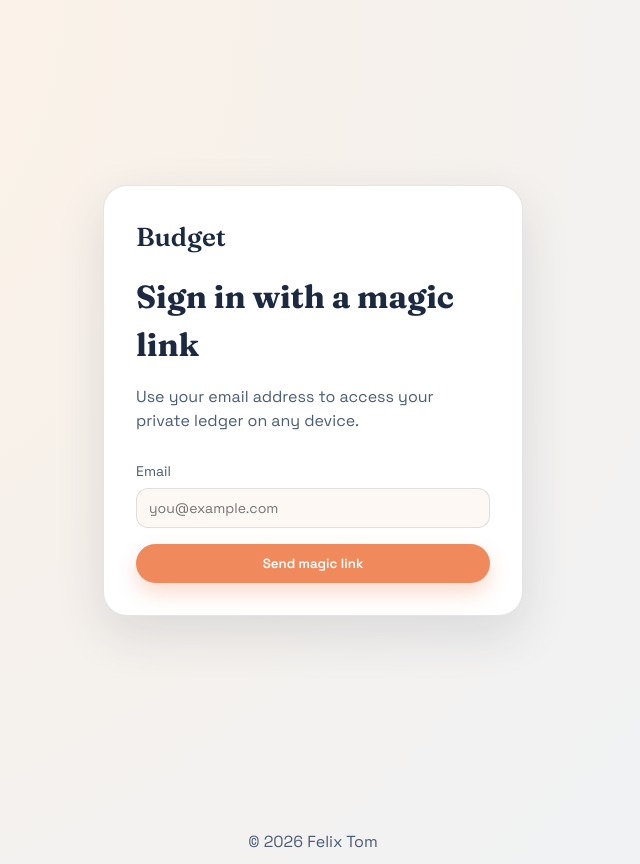
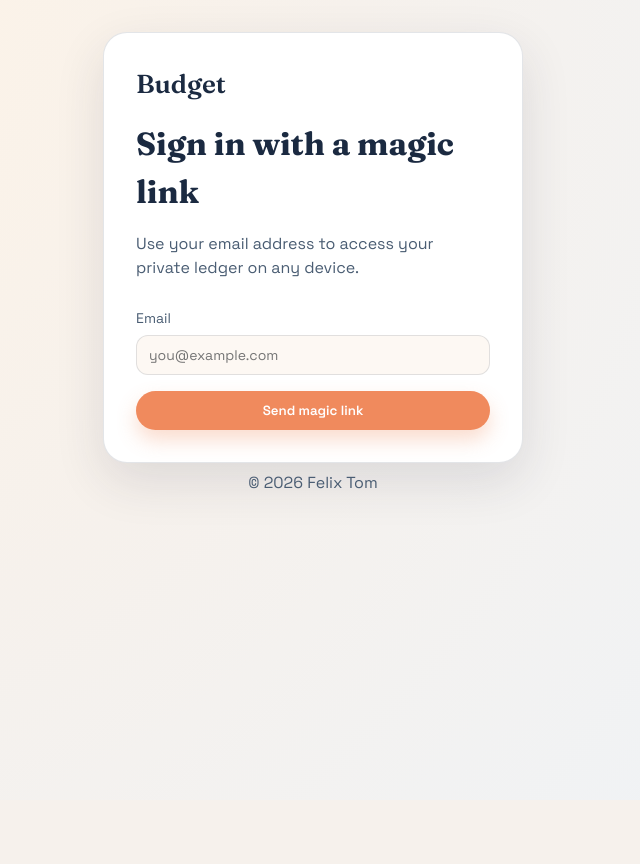
Before and after one commit to felixt-io/budget-monitoring-ledger, a React (Vite) app in the folder web/: page /login in a window 1280 px wide. Shown: the whole page, without its empty margins (327-967 px from the left). After the commit the page ends 800 px from the top, so only its background shows below. Built offline with nearby package versions, Linux system fonts and the light colour scheme; no server answers.

Commit message:
Place login footer under card

```diff
--- a/web/src/index.css
+++ b/web/src/index.css
@@ -385,6 +385,14 @@ select {
   padding: 32px;
 }
 
+.auth-page--stacked {
+  min-height: auto;
+  flex-direction: column;
+  align-items: center;
+  justify-content: flex-start;
+  gap: 8px;
+}
+
 .auth-shell {
   min-height: 100vh;
   display: flex;
@@ -397,6 +405,11 @@ select {
 
 .auth-shell .site-footer {
   margin-top: 12px;
+}
+
+.auth-page--stacked .site-footer {
+  margin-top: 0;
+  padding-top: 0;
 }
 
 .auth-card {
--- a/web/src/pages/LoginPage.tsx
+++ b/web/src/pages/LoginPage.tsx
@@ -31,7 +31,7 @@ export const LoginPage = () => {
   return (
     <div className="auth-shell">
       <div className="auth-shell-main">
-        <div className="auth-page">
+        <div className="auth-page auth-page--stacked">
           <div className="auth-card">
             <div className="auth-brand">Budget</div>
             <h1>Sign in with a magic link</h1>
@@ -55,9 +55,9 @@ export const LoginPage = () => {
             </form>
             {message && <div className="notice">{message}</div>}
           </div>
+          <footer className="site-footer">© 2026 Felix Tom</footer>
         </div>
       </div>
-      <footer className="site-footer">© 2026 Felix Tom</footer>
     </div>
   )
 }
```
